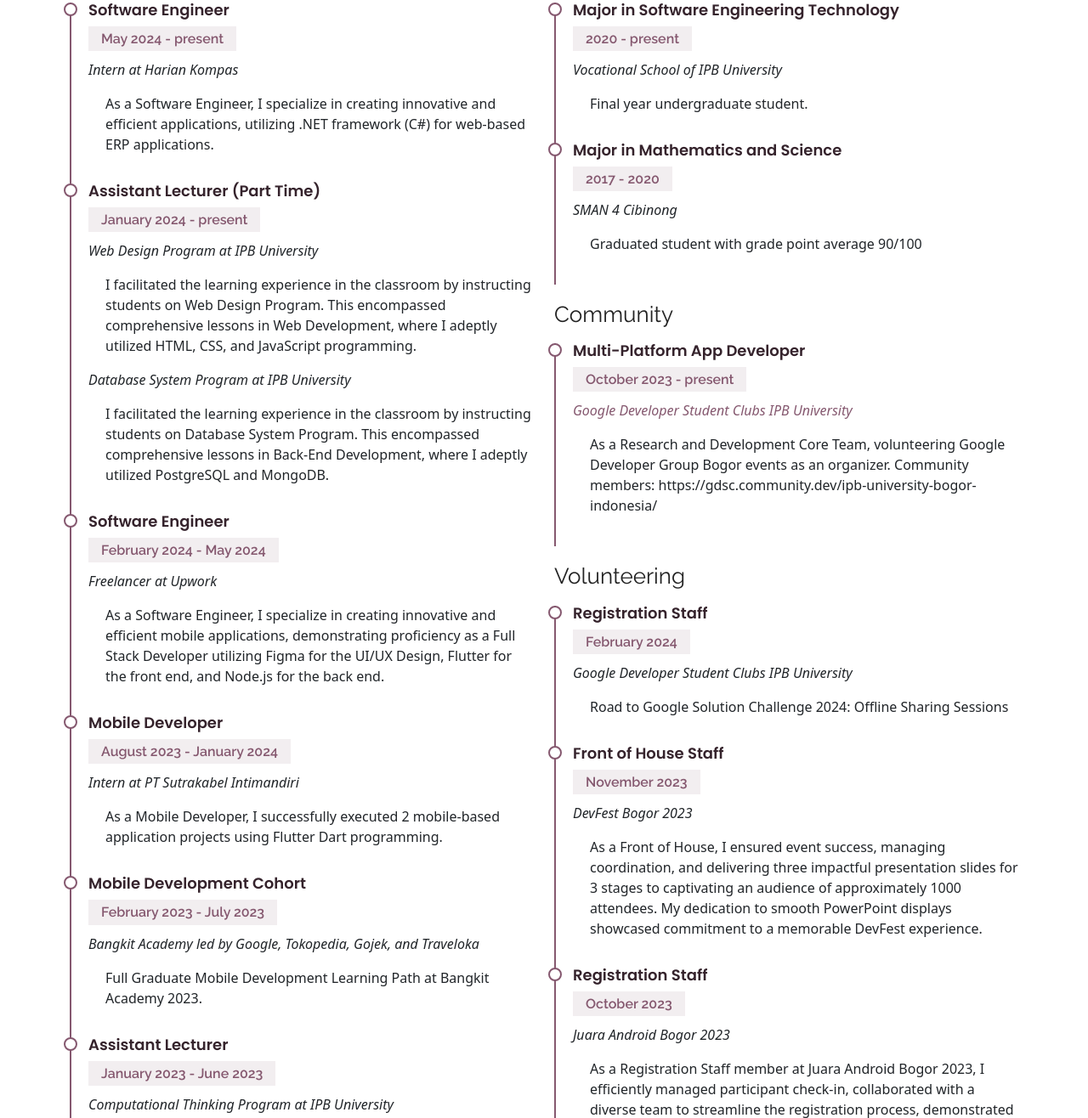
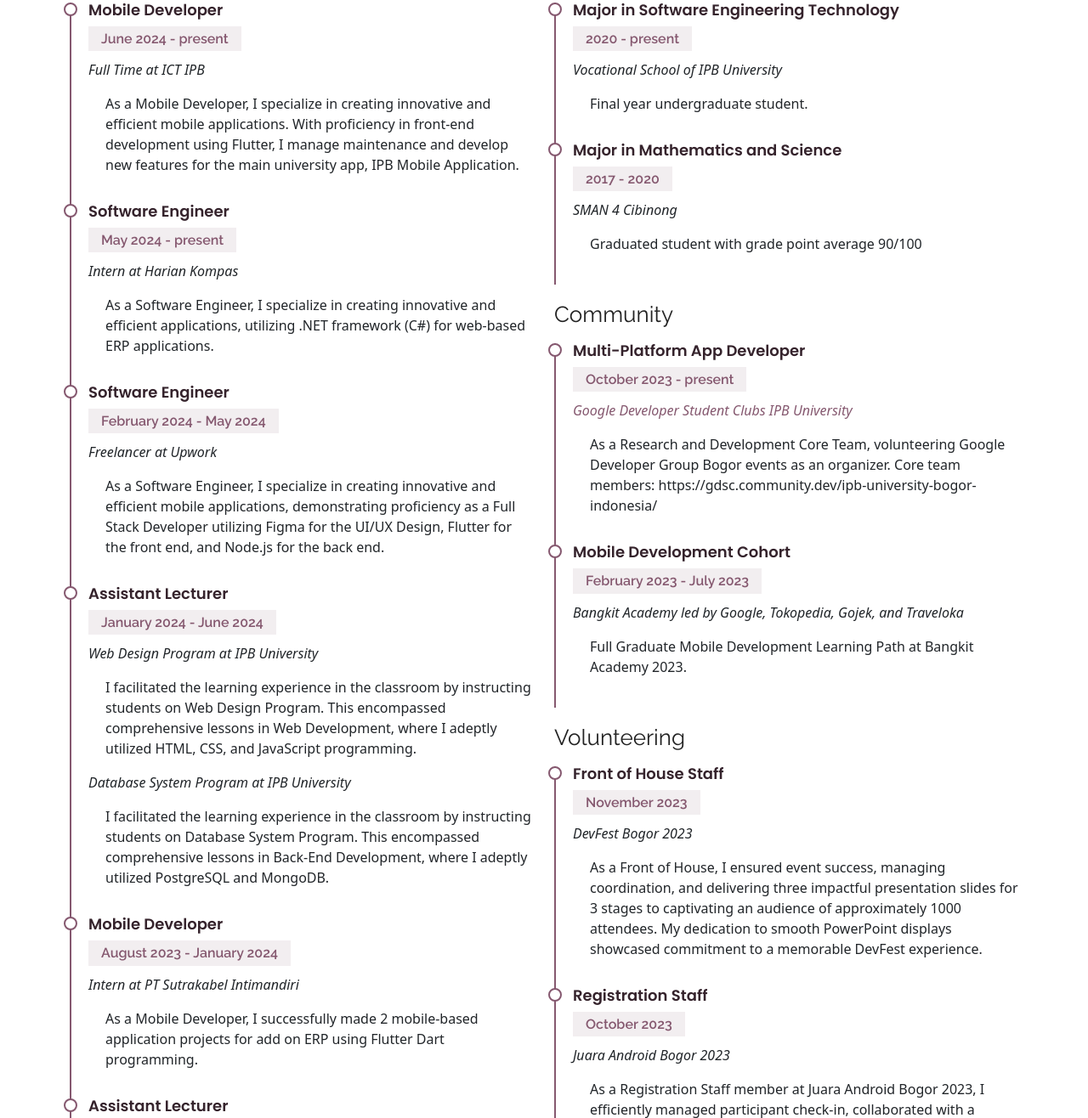
Before and after one commit to divaariani/com, a plain HTML site: page resume.html in a window 1280 px wide. Shown: the part 285-1601 px from the top of the page at 85% size. Drawn offline with Linux system fonts and the light colour scheme.

Commit message:
update resume

```diff
--- a/resume.html
+++ b/resume.html
@@ -58,27 +58,24 @@
             <h3 class="resume-title">Experience</h3>
 
             <div class="resume-item">
-              <h4>Software Engineer</h4>
-              <h5>May 2024 - present</h5>
-              <p><em>Intern at Harian Kompas</em></p>
+              <h4>Mobile Developer</h4>
+              <h5>June 2024 - present</h5>
+              <p><em>Full Time at ICT IPB</em></p>
               <p>
-              <ul>As a Software Engineer, I specialize in creating innovative and efficient applications, utilizing .NET framework (C#) for web-based ERP applications.
+              <ul>
+                As a Mobile Developer, I specialize in creating innovative and efficient mobile applications. With proficiency in front-end development using Flutter, I manage maintenance and develop new features for the main university app, IPB Mobile Application.
               </ul>
               </p>
             </div>
 
             <div class="resume-item">
-              <h4>Assistant Lecturer (Part Time)</h4>
-              <h5>January 2024 - present</h5>
-              <p><em>Web Design Program at IPB University</em></p>
+              <h4>Software Engineer</h4>
+              <h5>May 2024 - present</h5>
+              <p><em>Intern at Harian Kompas</em></p>
               <p>
-              <ul>I facilitated the learning experience in the classroom by instructing students on Web Design Program.
-                This encompassed comprehensive lessons in Web Development, where I adeptly utilized HTML, CSS, and JavaScript programming.</ul>
-              </p>
-              <p><em>Database System Program at IPB University</em></p>
-              <p>
-              <ul>I facilitated the learning experience in the classroom by instructing students on Database System Program.
-                This encompassed comprehensive lessons in Back-End Development, where I adeptly utilized PostgreSQL and MongoDB.</ul>
+              <ul>
+                As a Software Engineer, I specialize in creating innovative and efficient applications, utilizing .NET framework (C#) for web-based ERP applications.
+              </ul>
               </p>
             </div>
 
@@ -87,7 +84,27 @@
               <h5>February 2024 - May 2024</h5>
               <p><em>Freelancer at Upwork</em></p>
               <p>
-              <ul>As a Software Engineer, I specialize in creating innovative and efficient mobile applications, demonstrating proficiency as a Full Stack Developer utilizing Figma for the UI/UX Design, Flutter for the front end, and Node.js for the back end.
+              <ul>
+                As a Software Engineer, I specialize in creating innovative and efficient mobile applications, demonstrating proficiency as a Full Stack Developer utilizing Figma for the UI/UX Design, Flutter for the front end, and Node.js for the back end.
+              </ul>
+              </p>
+            </div>
+
+            <div class="resume-item">
+              <h4>Assistant Lecturer</h4>
+              <h5>January 2024 - June 2024</h5>
+              <p><em>Web Design Program at IPB University</em></p>
+              <p>
+              <ul>
+                I facilitated the learning experience in the classroom by instructing students on Web Design Program.
+                This encompassed comprehensive lessons in Web Development, where I adeptly utilized HTML, CSS, and JavaScript programming.
+              </ul>
+              </p>
+              <p><em>Database System Program at IPB University</em></p>
+              <p>
+              <ul>
+                I facilitated the learning experience in the classroom by instructing students on Database System Program.
+                This encompassed comprehensive lessons in Back-End Development, where I adeptly utilized PostgreSQL and MongoDB.
               </ul>
               </p>
             </div>
@@ -97,17 +114,8 @@
               <h5>August 2023 - January 2024</h5>
               <p><em>Intern at PT Sutrakabel Intimandiri</em></p>
               <p>
-              <ul>As a Mobile Developer, I successfully executed 2 mobile-based application projects using Flutter Dart programming.
-              </ul>
-              </p>
-            </div>
-
-	          <div class="resume-item">
-              <h4>Mobile Development Cohort</h4>
-              <h5>February 2023 - July 2023</h5>
-              <p><em>Bangkit Academy led by Google, Tokopedia, Gojek, and Traveloka</em></p>
-              <p>
-              <ul>Full Graduate Mobile Development Learning Path at Bangkit Academy 2023.
+              <ul>
+                As a Mobile Developer, I successfully made 2 mobile-based application projects for add on ERP using Flutter Dart programming.
               </ul>
               </p>
             </div>
@@ -117,9 +125,11 @@
               <h5>January 2023 - June 2023</h5>
               <p><em>Computational Thinking Program at IPB University</em></p>
               <p>
-              <ul>I facilitated the learning experience in the classroom by instructing students on Computational Thinking Program.
+              <ul>
+                I facilitated the learning experience in the classroom by instructing students on Computational Thinking Program.
                 This encompassed comprehensive lessons in Game Development, where I adeptly utilized visual block programming tools like Scratch.
-                Additionally, I guided students through the intricacies of Microsoft Office applications, fostering their proficiency in Excel and Word. </ul>
+                Additionally, I guided students through the intricacies of Microsoft Office applications, fostering their proficiency in Excel and Word.
+              </ul>
               </p>
             </div>
 	        </div>
@@ -145,19 +155,28 @@
                 <h5>October 2023 - present</h5>
                 <p><em><a href="https://gdsc.community.dev/ipb-university-bogor-indonesia/">Google Developer Student Clubs IPB University</a></em></p>
                 <p>
-                <ul>As a Research and Development Core Team, volunteering Google Developer Group Bogor events as an organizer. Community members: https://gdsc.community.dev/ipb-university-bogor-indonesia/</ul>
+                <ul>As a Research and Development Core Team, volunteering Google Developer Group Bogor events as an organizer. Core team members: https://gdsc.community.dev/ipb-university-bogor-indonesia/</ul>
+                </p>
+              </div>
+              <div class="resume-item">
+                <h4>Mobile Development Cohort</h4>
+                <h5>February 2023 - July 2023</h5>
+                <p><em>Bangkit Academy led by Google, Tokopedia, Gojek, and Traveloka</em></p>
+                <p>
+                <ul>Full Graduate Mobile Development Learning Path at Bangkit Academy 2023.
+                </ul>
                 </p>
               </div>
 
             <h3 class="resume-title">Volunteering</h3>
-            <div class="resume-item">
+            <!-- <div class="resume-item">
               <h4>Registration Staff</h4>
               <h5>February 2024</h5>
               <p><em>Google Developer Student Clubs IPB University</em></p>
               <p>
               <ul>Road to Google Solution Challenge 2024: Offline Sharing Sessions</ul>
               </p>
-            </div>
+            </div> -->
             <div class="resume-item">
               <h4>Front of House Staff</h4>
               <h5>November 2023</h5>
```
